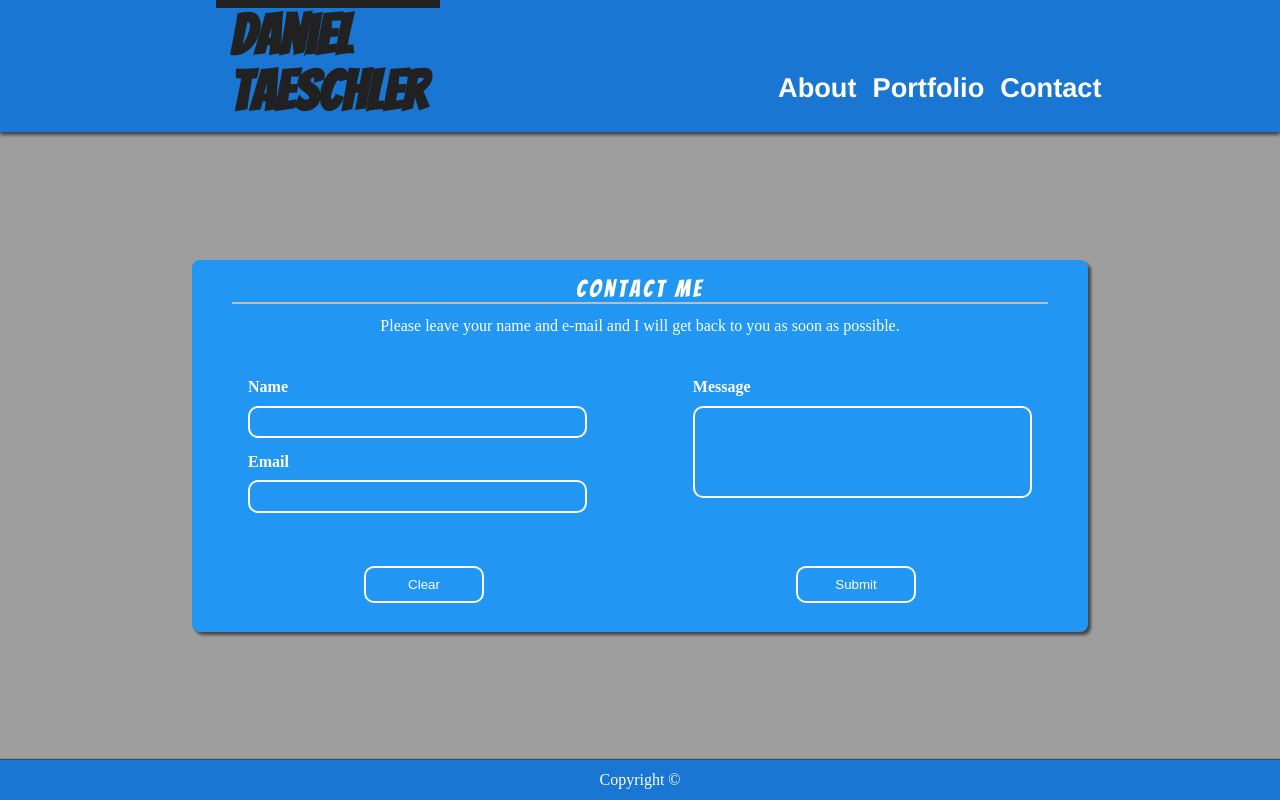
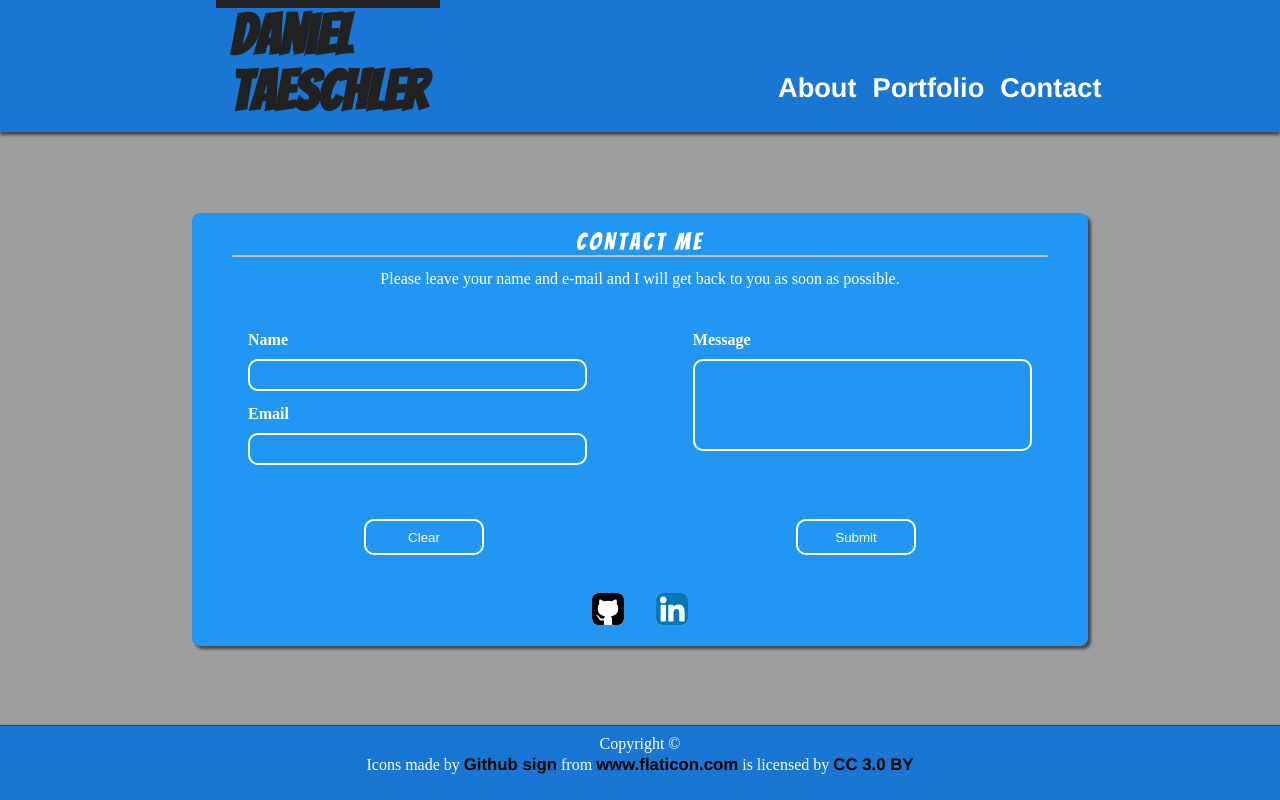
Before and after one commit to taesch124/Portfolio, a plain HTML site: page contact.html in a window 1280 px wide. Drawn offline with Linux system fonts and the light colour scheme.

Commit message:
Adding social media links to contact me page

```diff
--- a/assets/stylesheets/main.css
+++ b/assets/stylesheets/main.css
@@ -357,3 +357,28 @@ footer,
 .footer_content {
     padding: .5em 0;
 }
+
+
+
+
+
+
+/*
+=============================================
+Social Media
+=============================================
+*/
+
+.social-media {
+    display: flex;
+    flex-flow: row nowrap;
+    justify-content: center;
+}
+
+.social-media-icon {
+    margin: 0 1rem;
+    background-color: white;
+    border-radius: .4rem;
+    width: 2rem;
+    height: 2rem;
+}
--- a/contact.html
+++ b/contact.html
@@ -59,6 +59,11 @@
                                 </div>
                             </div>
 
+                            <div class="social-media full-grid-width">
+                                <a href="https://github.com/taesch124"><img class="social-media-icon" src="assets/images/social-media/github.svg" alt="Github link"></a>
+                                <a href="https://www.linkedin.com/in/daniel-taeschler/"><img class="social-media-icon" src="./assets/images/social-media/linkedin.svg" alt="Linkedin link"></a>
+                            </div>
+
                         </form>
 
                     </div>
@@ -68,6 +73,7 @@
                 <footer>
                     <div class="footer_content">
                         <h9>Copyright &copy;</h9>
+                        <div><p>Icons made by <a href="https://www.flaticon.com/authors/dave-gandy" title="Github sign">Github sign</a> from <a href="https://www.flaticon.com/"     title="Flaticon">www.flaticon.com</a> is licensed by <a href="http://creativecommons.org/licenses/by/3.0/" title="Creative Commons BY 3.0" target="_blank">CC 3.0 BY</a></p></div>
                     </div>
                 </footer>
             </div>
```
Also changed, not shown: portfolio.html (+1 -1 lines), assets/images/social-media/github.svg (added), assets/images/social-media/linkedin.svg (added).
